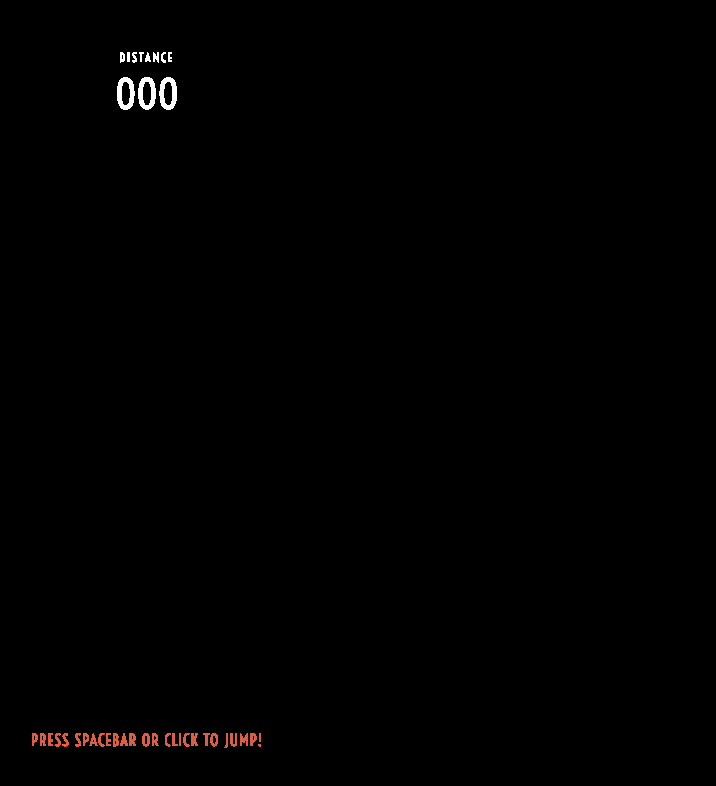
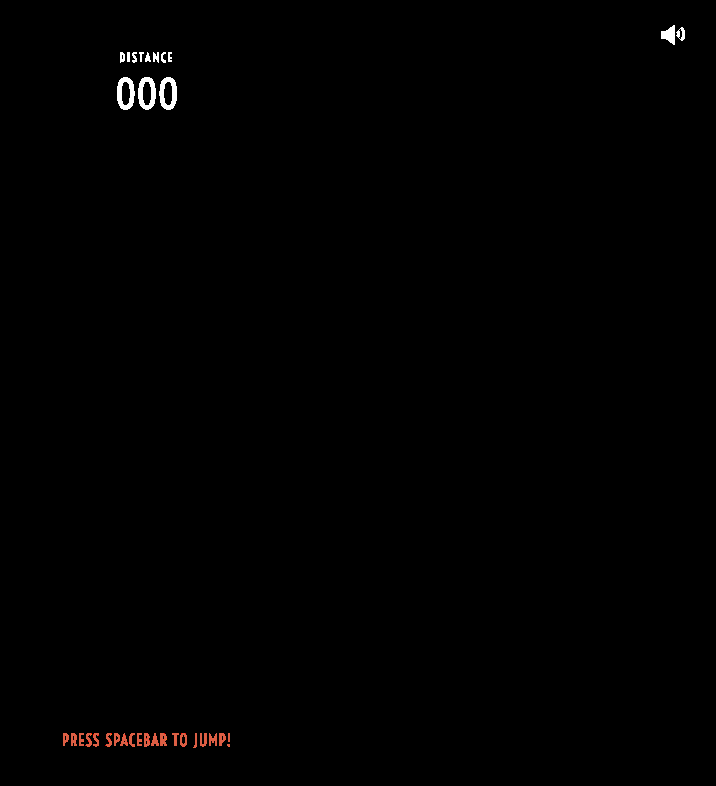
Before and after one commit to benclmnt/hnr-2021, a website with bundled scripts: page index.html in a window 1280 px wide. Shown: the whole page, without its empty margins (493-1209 px from the left). Built offline with nearby package versions, Linux system fonts and the light colour scheme.

Commit message:
Add mute button

```diff
--- a/index.html
+++ b/index.html
@@ -9,6 +9,14 @@
 </head>
 <body>
     <canvas id="world"></canvas>
+
+    <!-- https://codepen.io/MrStank/pen/NwXKQx -->
+    <div class="speaker-container">
+        <div class="speaker">
+            <span></span>
+        </div>
+    </div>
+
     <div id="gameoverInst">
         <span id="banner" style="font-size: 100px; ">Welcome back, Roco!</span>
         <br>
@@ -21,7 +29,7 @@
         <div id="distValue">000</div>
     </div>
 
-    <div id="instructions">Press spacebar or click to jump!</div>
+    <div id="instructions">Press spacebar to jump!</div>
     <div class="modal" id="modal">
         <div class="modal-header">
             <div class="title">GAME IS PAUSED</div>
--- a/main.css
+++ b/main.css
@@ -219,3 +219,61 @@ ul {
 #gameoverInst #banner {
     padding-bottom: 0;
 }
+
+.speaker-container {
+    position: absolute;
+    left: 90%;
+    top: 20px;
+}
+
+.speaker {
+	height: 30px;
+	width: 30px;
+	position: relative;
+	overflow: hidden;
+	display: inline-block;
+}
+
+.speaker span {
+    display: block;
+    width: 8px;
+    height: 8px;
+    background: #fff;
+    margin: 11px 0 0 2px;
+}
+
+.speaker span:after {
+    content: '';
+    position: absolute;
+    width: 0;
+    height: 0;
+    border-style: solid;
+    border-color: transparent #fff transparent transparent;
+    border-width: 10px 14px 10px 15px;
+    left: -13px;
+    top: 5px;
+}
+
+.speaker span:before {
+    transform: rotate(45deg);
+    border-radius: 0 50px 0 0;
+    content: '';
+    position: absolute;
+    width: 10px;
+    height: 10px;
+    border-style: double;
+    border-color: #fff;
+    border-width: 7px 7px 0 0;
+    left: 18px;
+    top: 9px;
+    transition: all 0.2s ease-out;
+}
+
+.speaker:hover span:before {
+    transform: scale(1.1) translate(1px, 0) rotate(42deg);
+}
+
+.speaker.mute span:before {
+    transform: scale(.5) translate(-15px, 0) rotate(36deg);
+    opacity: 0;
+}
--- a/main.js
+++ b/main.js
@@ -451,8 +451,8 @@ function initListeners() {
         getVisibilityEvent(getBrowserPrefix()),
         handleVisibilityChange,
     );
-    document.addEventListener('mousedown', handleMouseDown);
-    document.addEventListener('touchend', handleMouseDown);
+    // document.addEventListener('mousedown', handleMouseDown);
+    // document.addEventListener('touchend', handleMouseDown);
     document.addEventListener('keydown', function (event) {
         if (event.key === 'Escape') {
             // Esc key was pressed
@@ -498,6 +498,16 @@ function initListeners() {
             homePage(); // game status will be set to beginning here. No worries :)
             loop();
         });
+    });
+
+    document.querySelector('.speaker').addEventListener('click', function (e) {
+        if (this.classList.contains('mute')) {
+            audio.muted = false;
+            this.classList.remove('mute');
+        } else {
+            audio.muted = true;
+            this.classList.add('mute');
+        }
     });
 }
 
```
Also changed, not shown: 1 other file.
